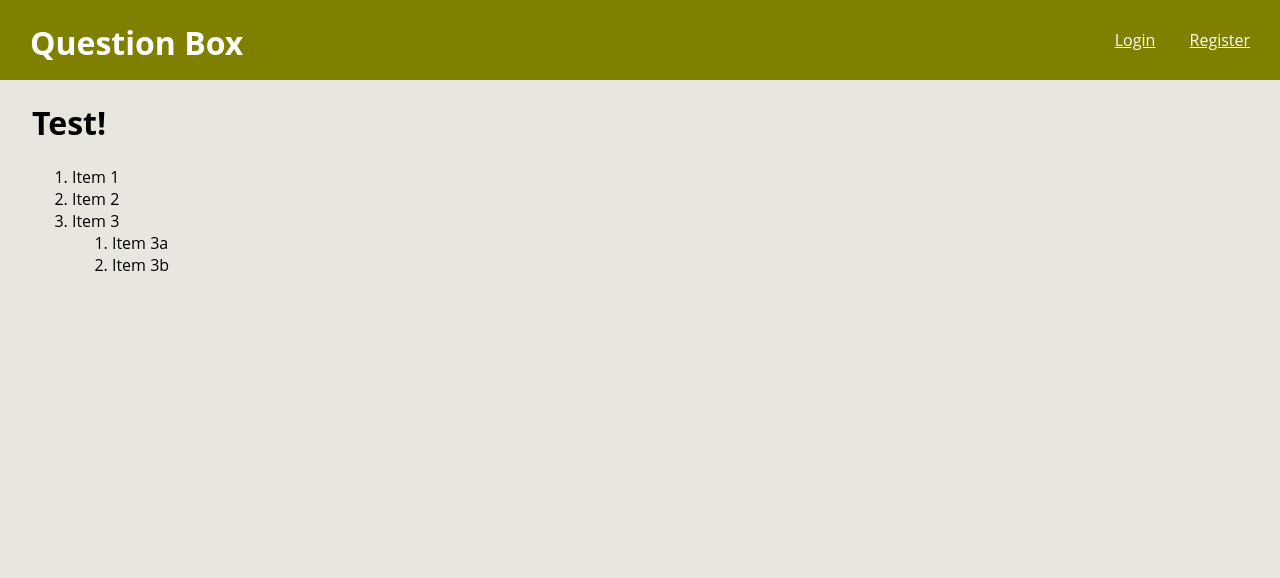
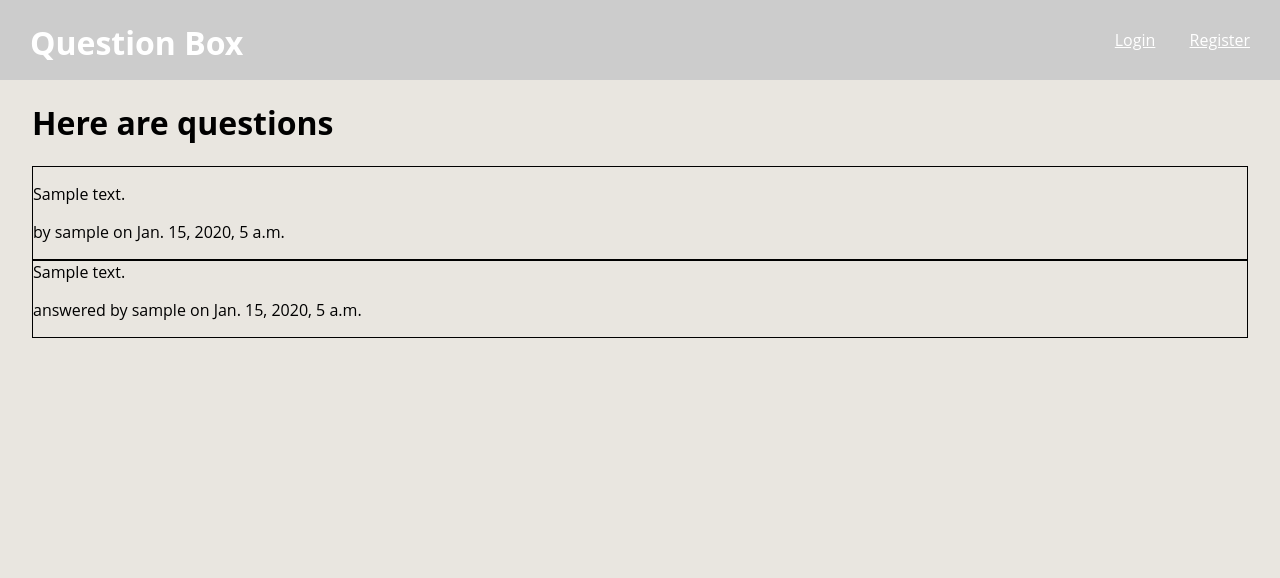
Before and after one commit to momentum-team-2/question-box-joeyviolacode, a Django app: page / in a window 1280 px wide. Shown: the top 578 px of the page. Run offline with Django 3.2, Linux system fonts and the light colour scheme; tables that the repository leaves empty hold one stand-in row (values such as "Sample post"); parts of the project's set-up code (start-up, migrations or seed data) failed here and were passed over; some libraries are stand-ins or nearby versions.

Commit message:
Getting Qs and As to screen...haven't checked on faves yet.

```diff
--- a/core/views.py
+++ b/core/views.py
@@ -2,8 +2,19 @@ from django.shortcuts import render, redirect, get_object_or_404
 from django.contrib.auth.decorators import login_required
 from .models import Answer, Question
 from users.models import User
+from django.views import View
 
 # Create your views here.
-def list_questions(request):
-    stuff = "1. Item 1\n1. Item 2\n1. Item 3\n\t1. Item 3a\n\t1. Item 3b"
-    return render(request, 'core/index.html', {"stuff":stuff})
+# def list_questions(request):
+#     user = request.user
+#     questions = user.questions.all()
+
+#     return render(request, 'core/index.html', {"user":user, "questions":questions})
+
+class ListQuestions(View):
+    # stuff = "> Coffee. The finest organic suspension ever devised... I beat the Borg with it.\n\n> - Captain Janeway"
+
+    def get(self, request):
+        user = request.user
+        questions = Question.objects.all()
+        return render(request, 'core/index.html', {"questions":questions, "user":user})
--- a/project/urls.py
+++ b/project/urls.py
@@ -22,7 +22,7 @@ from core import views as core_views
 urlpatterns = [
     path('admin/', admin.site.urls),
     path('accounts/', include("registration.backends.simple.urls")),
-    path('', core_views.list_questions, name="list_questions")
+    path('', core_views.ListQuestions.as_view(), name="list_questions")
 ]
 
 if settings.DEBUG:
--- a/static/css/style.css
+++ b/static/css/style.css
@@ -8,9 +8,13 @@ body {
     background-color: #e9e6e0;
 }
 
+.test-border {
+    border: 1px solid black;
+}
+
 
 header {
-    background-color: olive;
+    background-color: rgb(204, 204, 204);
     height: 10%;
     margin: 0px 0px;
     color: white;
--- a/templates/core/index.html
+++ b/templates/core/index.html
@@ -2,8 +2,24 @@
 
 {% block content %}
 <div>
-    <h1> Test! </h1>
+    <h1> Here are questions </h1>
     {% load markdownify %}
-    {{ stuff|markdownify }}
+    <!-- {{ stuff|markdownify }} -->
+    <div class="question-div">
+        {% for question in questions %}
+        <div class="question-pane">
+            <div class="test-border">
+            <div>{{question.body|markdownify}}</div>
+            <p>by {{question.author.username}} on {{question.edited}} </p>
+            </div>
+            {% for answer in question.answers.all %}
+            <div class="test-border">
+            <div>{{ answer.body }}</div>
+            <p>answered by {{answer.author.username}} on {{answer.created}}</p>
+            </div>
+            {% endfor %}
+        </div>
+        {% endfor %}
+    </div>
 </div>
 {% endblock %}
```
